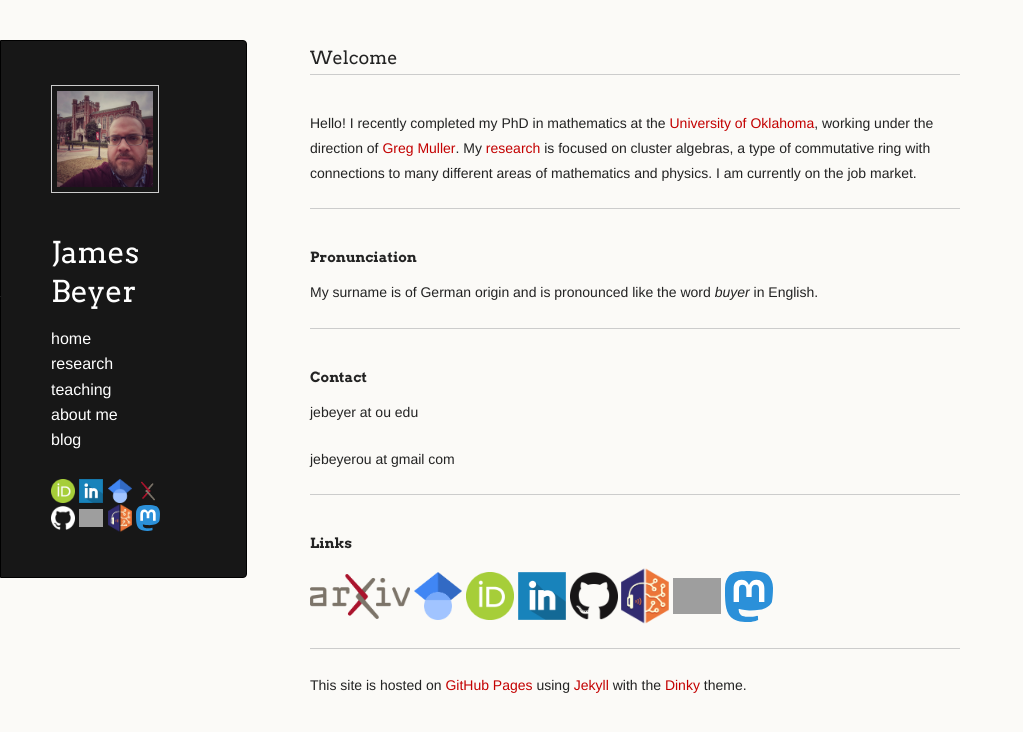
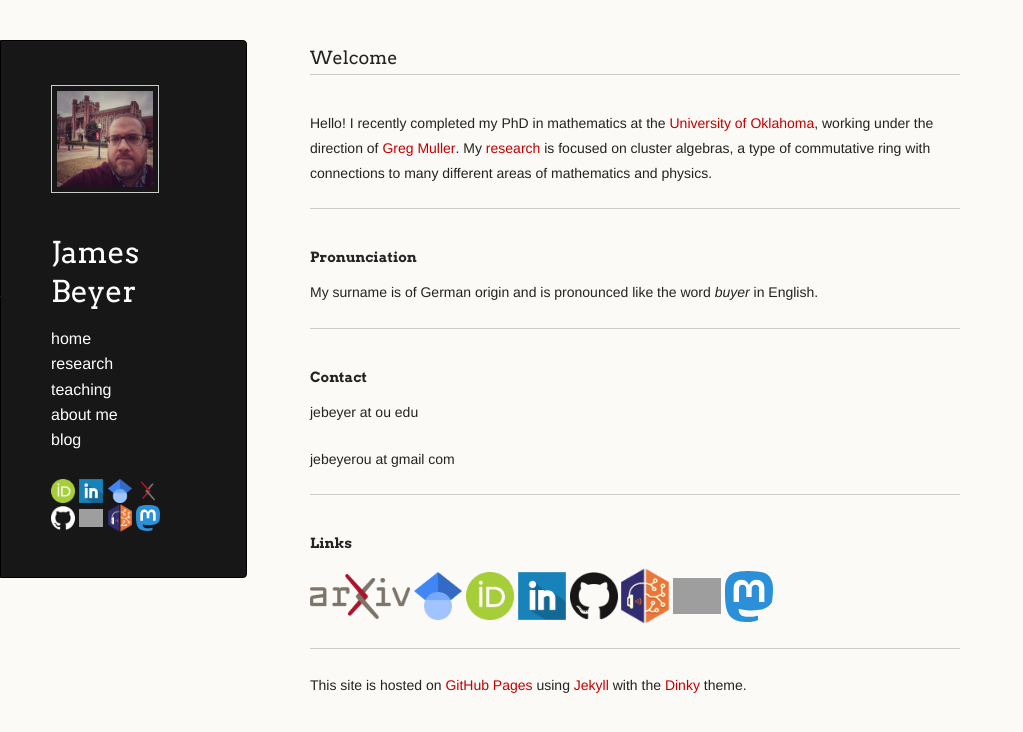
Before and after one commit to jebeyer/jebeyer.github.io, a Jekyll site: the page built from index.md, in a window 1280 px wide. Shown: the top 732 px of the page, without its empty margins (0-1023 px from the left). Built offline with Jekyll 4.4.1, drawn with Linux system fonts in a browser that asks for light colours; a script that is not in the unit is left out; our own code applies the rules of GitHub Pages for plain Markdown files; grey boxes are pictures that could not be loaded.

Commit message:
Update index.md

```diff
--- a/index.md
+++ b/index.md
@@ -5,7 +5,7 @@
 ### Welcome
 
 <br/>
-Hello! I recently completed my PhD in mathematics at the [University of Oklahoma](https://math.ou.edu/), working under the direction of [Greg Muller](https://math.ou.edu/~gmuller/). My [research](./research.html) is focused on cluster algebras, a type of commutative ring with connections to many different areas of mathematics and physics. I am currently on the job market.
+Hello! I recently completed my PhD in mathematics at the [University of Oklahoma](https://math.ou.edu/), working under the direction of [Greg Muller](https://math.ou.edu/~gmuller/). My [research](./research.html) is focused on cluster algebras, a type of commutative ring with connections to many different areas of mathematics and physics.
 
 ---
 
```
